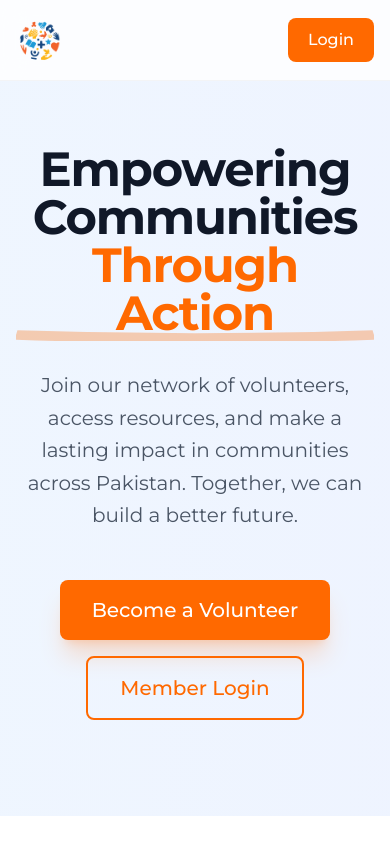
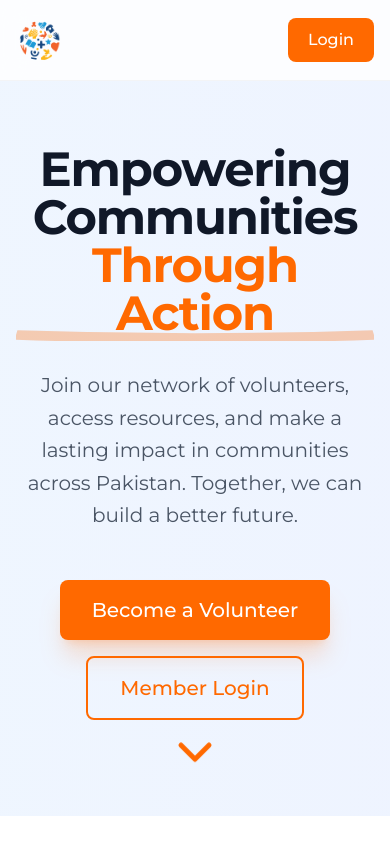
Before and after one commit to Esha166/Combine_Foundation_Portal, a React (Vite) app in the folder frontend/: page / in a window 390 px wide. Shown: the top 844 px of the page. Built offline with nearby package versions, Linux system fonts and the light colour scheme; no server answers.

Commit message:
feat: implement new Mission component displaying foundation introduction, vision, and a responsive core values carousel.

```diff
--- a/frontend/src/components/Landing.jsx
+++ b/frontend/src/components/Landing.jsx
@@ -65,6 +65,18 @@ const Landing = () => {
           <div className="absolute top-0 left-1/2 -translate-x-1/2 w-full h-full overflow-hidden -z-10 pointer-events-none">
             <div className="absolute top-1/4 left-1/4 w-96 h-96 bg-orange-200 rounded-full mix-blend-multiply filter blur-3xl opacity-30 animate-blob"></div>
             <div className="absolute top-1/3 right-1/4 w-96 h-96 bg-blue-200 rounded-full mix-blend-multiply filter blur-3xl opacity-30 animate-blob animation-delay-2000"></div>
+          </div>
+
+          {/* Scroll Down Arrow */}
+          <div className="absolute bottom-10 left-1/2 transform -translate-x-1/2 animate-bounce">
+            <svg
+              className="w-12 h-12 text-orange-500"
+              fill="none"
+              stroke="currentColor"
+              viewBox="0 0 24 24"
+            >
+              <path strokeLinecap="round" strokeLinejoin="round" strokeWidth="2.5" d="M19 14l-7 7-7-7"></path>
+            </svg>
           </div>
         </div>
 
--- a/frontend/src/components/landing/Mission.jsx
+++ b/frontend/src/components/landing/Mission.jsx
@@ -83,7 +83,6 @@ const Mission = () => {
                 {/* Introduction Section - Redesigned */}
                 <div className="max-w-5xl mx-auto mb-20">
                     <div className="text-center mb-10">
-                        <span className="text-orange-600 font-bold tracking-wider uppercase text-sm mb-2 block">About Us</span>
                         <h2 className="text-4xl md:text-5xl font-extrabold text-gray-900 leading-tight">
                             Introduction of <span className="text-transparent bg-clip-text bg-gradient-to-r from-orange-600 to-red-600">Combine Foundation</span>
                         </h2>
```
